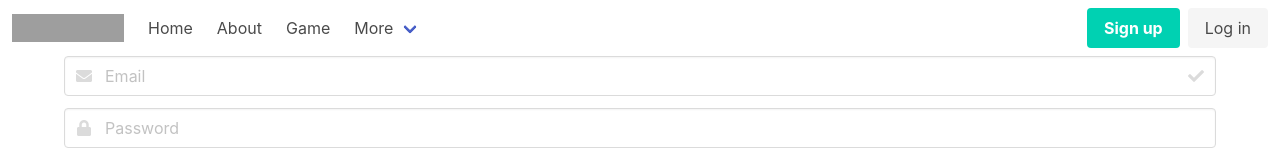
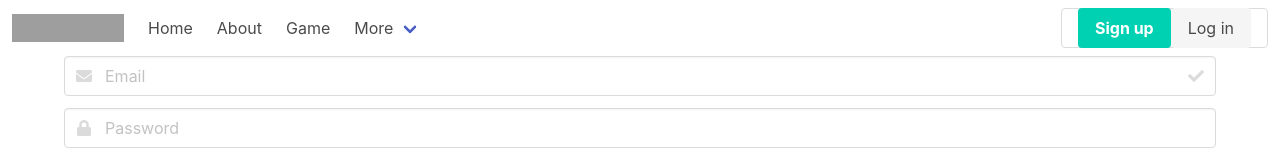
Before and after one commit to gorlagup1/what-to-do-inclss, a Vue app in the folder client/: page /login in a window 1280 px wide. Shown: the top 158 px of the page. Built offline with nearby package versions, Linux system fonts and the light colour scheme; grey boxes are pictures that could not be loaded.

Commit message:
--- Auto-Git Commit ---

```diff
--- a/client/src/components/LoginComponent.vue
+++ b/client/src/components/LoginComponent.vue
@@ -0,0 +1,17 @@
+<template>
+    <div class="button">
+        <a class="button is-primary">
+            <strong>Sign up</strong>
+        </a>
+        <a class="button is-light" href="/login">
+        Log in
+        </a>
+        </div>
+</template>
+<script>
+export default {
+
+}
+</script>
+<style>
+</style>
--- a/client/src/components/Nav.vue
+++ b/client/src/components/Nav.vue
@@ -46,14 +46,8 @@
 
     <div class="navbar-end">
       <div class="navbar-item">
-        <div class="buttons">
-          <a class="button is-primary">
-            <strong>Sign up</strong>
-          </a>
-          <a class="button is-light" href="/login">
-            Log in
-          </a>
-        </div>
+       <!--Login button here-->
+        <Login></Login>
       </div>
     </div>
   </div>
@@ -61,10 +55,14 @@
 </template>
 
 <script>
+import Login from "./LoginComponent";
 export default {
   data: ()=>({
     isOpen: false
-  })
+  }),
+  components:{
+    Login
+  }
 }
 </script>
 
```
